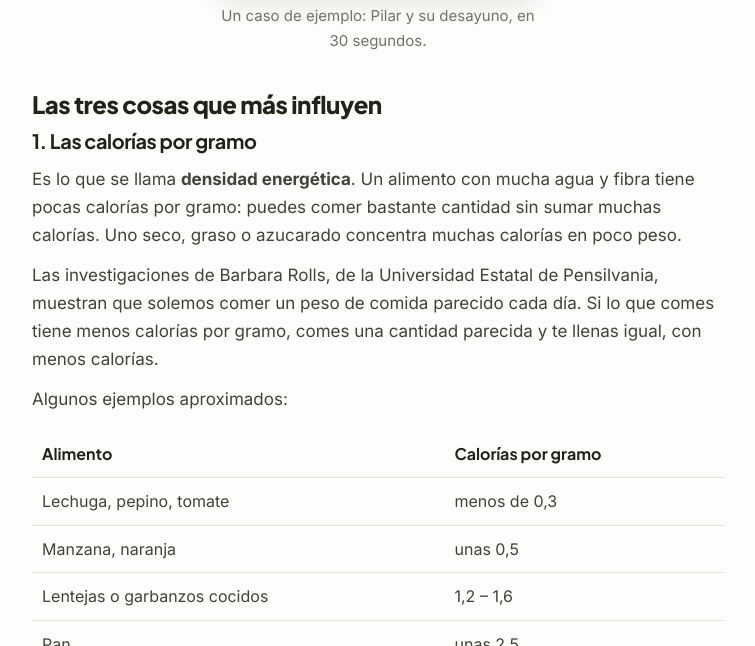
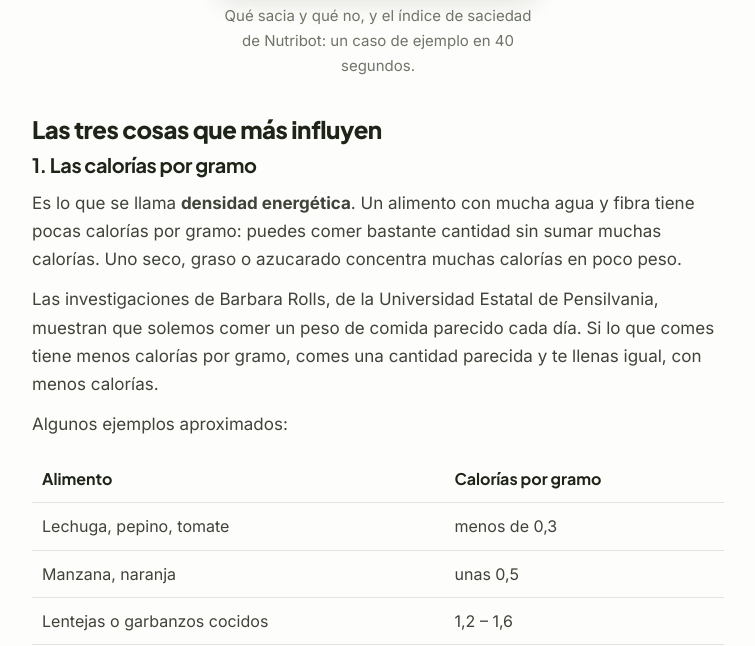
Before and after one commit to ferrodvilla-sys/nutribot-web, a Jekyll site: the page built from _posts/2026-10-14-que-alimentos-sacian-mas.md, in a window 1280 px wide and 900 px high, scrolled down 1215 px, cut to the strip 254-900 px from the top of the window. Shown: the whole strip, without its empty margins (262-1017 px from the left). Built offline with Jekyll 4.4.1, drawn with Linux system fonts in a browser that asks for light colours.

Commit message:
Vídeo de Pilar más completo: qué sacia y el índice de saciedad
Co-Authored-By: Claude Opus 5.5 (1M context) <noreply@anthropic.com>
Claude-Session: https://claude.ai/code/session_01SjwGzCkhsWBSAircgmVi2Y

```diff
--- a/_posts/2026-10-14-que-alimentos-sacian-mas.md
+++ b/_posts/2026-10-14-que-alimentos-sacian-mas.md
@@ -28,7 +28,7 @@ fuentes:
 Dos comidas con las mismas calorías pueden dejarte muy distinto: con una aguantas hasta la cena y con la otra, a la hora ya estás buscando algo en la nevera. No es fuerza de voluntad. Depende mucho de **qué** comes, no solo de cuánto.
 
 
-{% include video-caso.html slug="que-alimentos-sacian-mas" texto="Un caso de ejemplo: Pilar y su desayuno, en 30 segundos." %}
+{% include video-caso.html slug="que-alimentos-sacian-mas" texto="Qué sacia y qué no, y el índice de saciedad de Nutribot: un caso de ejemplo en 40 segundos." %}
 
 ## Las tres cosas que más influyen
 
```
Also changed, not shown: assets/video/que-alimentos-sacian-mas.jpg, 1 other file.
